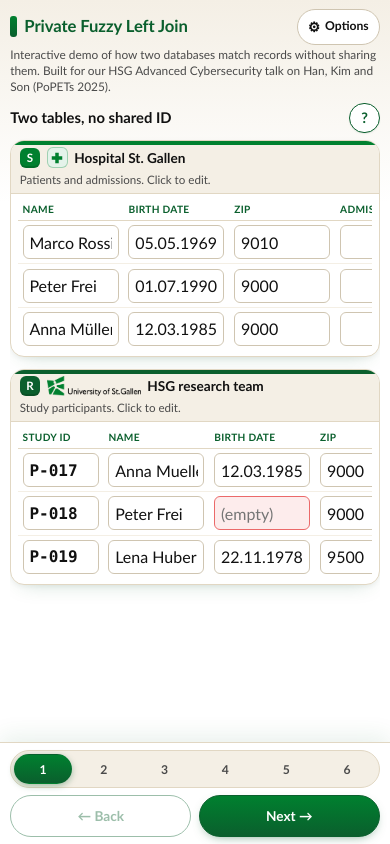
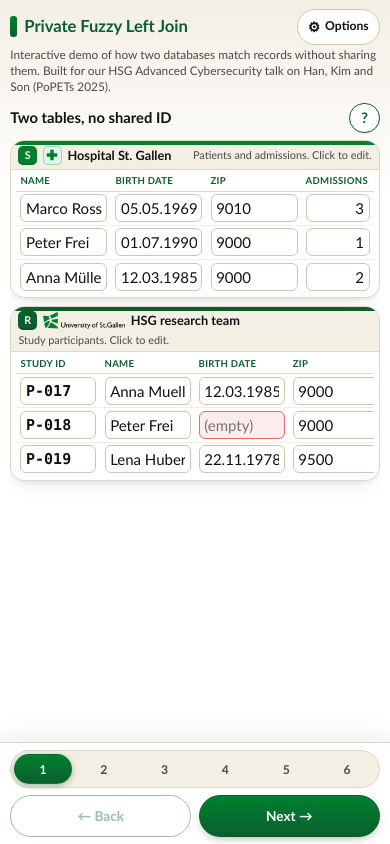
Before and after one commit to Piberg24/private-fuzzy-left-join-sim, a plain HTML site: page index.html in a window 390 px wide. Drawn offline with Linux system fonts and the light colour scheme.

Commit message:
Make tables, cells, and share chips even more compact

```diff
--- a/style.css
+++ b/style.css
@@ -784,22 +784,22 @@ body {
 }
 
 .panel-header {
-  padding: 0.45rem 0.7rem 0.38rem;
+  padding: 0.34rem 0.58rem 0.28rem;
   background-color: var(--light-sand);
   border-bottom: 1px solid var(--sand);
   display: flex;
   align-items: center;
   justify-content: space-between;
   flex-wrap: wrap;
-  gap: 0.25rem 0.65rem;
+  gap: 0.2rem 0.55rem;
 }
 
 .panel-title {
   margin: 0;
   display: flex;
   align-items: center;
-  gap: 0.45rem;
-  font-size: 0.94rem;
+  gap: 0.4rem;
+  font-size: 0.88rem;
   font-weight: 700;
   color: var(--text);
 }
@@ -808,11 +808,11 @@ body {
   display: inline-flex;
   align-items: center;
   justify-content: center;
-  width: 1.4rem;
-  height: 1.4rem;
-  border-radius: 6px;
+  width: 1.28rem;
+  height: 1.28rem;
+  border-radius: 5px;
   color: var(--white);
-  font-size: 0.8rem;
+  font-size: 0.74rem;
   font-weight: 700;
   flex-shrink: 0;
   box-shadow: inset 0 -2px 0 rgba(0, 0, 0, 0.15);
@@ -834,28 +834,28 @@ body {
 }
 
 .party-logo-hospital {
-  width: 1.45rem;
-  height: 1.45rem;
-  border-radius: 6px;
+  width: 1.3rem;
+  height: 1.3rem;
+  border-radius: 5px;
   background-color: var(--green-soft);
   border: 1px solid rgba(0, 128, 47, 0.3);
   color: var(--green);
 }
 
 .party-logo-hsg {
-  height: 1.35rem;
+  height: 1.18rem;
   width: auto;
   display: block;
   object-fit: contain;
 }
 
 .panel-role {
-  font-size: 0.8rem;
+  font-size: 0.75rem;
   color: var(--text-muted);
 }
 
 .panel-body {
-  padding: 0.38rem 0.6rem 0.48rem;
+  padding: 0.24rem 0.48rem 0.34rem;
   flex: 1;
 }
 
@@ -887,19 +887,19 @@ body {
 table {
   width: 100%;
   border-collapse: collapse;
-  font-size: 0.86rem;
+  font-size: 0.8rem;
 }
 
 th,
 td {
-  padding: 0.3rem 0.42rem;
+  padding: 0.2rem 0.32rem;
   text-align: left;
   border-bottom: 1px solid var(--light-sand);
   vertical-align: middle;
 }
 
 th {
-  font-size: 0.74rem;
+  font-size: 0.68rem;
   font-weight: 700;
   letter-spacing: 0.03em;
   text-transform: uppercase;
@@ -932,14 +932,14 @@ tr.is-extra-row td {
 
 .cell-input {
   width: 100%;
-  min-width: 62px;
+  min-width: 56px;
   font-family: inherit;
-  font-size: 0.85rem;
+  font-size: 0.8rem;
   color: var(--text);
   background-color: var(--white);
   border: 1px solid var(--border);
   border-radius: var(--radius-sm);
-  padding: 0.2rem 0.38rem;
+  padding: 0.14rem 0.3rem;
   transition: border-color 0.15s ease, box-shadow 0.15s ease;
 }
 
@@ -991,9 +991,9 @@ tr.is-extra-row td {
 
 .feature-val {
   font-family: var(--font-mono);
-  font-size: 0.82rem;
+  font-size: 0.75rem;
   display: inline-block;
-  padding: 0.14rem 0.42rem;
+  padding: 0.08rem 0.3rem;
   background-color: var(--light-sand);
   border: 1px solid var(--sand);
   border-radius: var(--radius-sm);
@@ -1002,9 +1002,9 @@ tr.is-extra-row td {
 
 .badge {
   display: inline-block;
-  padding: 0.14rem 0.55rem;
+  padding: 0.08rem 0.42rem;
   border-radius: 999px;
-  font-size: 0.82rem;
+  font-size: 0.74rem;
   font-weight: 700;
   white-space: nowrap;
 }
@@ -1038,12 +1038,12 @@ tr.is-extra-row td {
   display: inline-flex;
   align-items: center;
   justify-content: center;
-  min-width: 1.75rem;
-  height: 1.58rem;
-  padding: 0 0.38rem;
-  border-radius: 6px;
+  min-width: 1.5rem;
+  height: 1.38rem;
+  padding: 0 0.28rem;
+  border-radius: 5px;
   font-family: var(--font-mono);
-  font-size: 0.86rem;
+  font-size: 0.8rem;
   font-weight: 700;
   font-variant-numeric: tabular-nums;
   background: linear-gradient(180deg, var(--white), var(--light-sand));
@@ -1292,43 +1292,47 @@ tr.is-extra-row td {
     gap: 0.25rem;
   }
 
-  /* 16px stops iOS Safari from zooming into inputs, kept compact */
+  /* Compact inputs & tables on mobile */
+  .two-col {
+    gap: 0.5rem;
+  }
+
   .cell-input {
-    font-size: 16px;
-    min-height: 34px;
-    min-width: 96px;
-    padding: 0.2rem 0.4rem;
+    font-size: 15px;
+    min-height: 28px;
+    min-width: 86px;
+    padding: 0.14rem 0.32rem;
   }
 
   .cell-input-id {
-    min-width: 68px;
+    min-width: 62px;
   }
 
   .cell-input-num {
-    min-width: 58px;
+    min-width: 52px;
   }
 
   .panel-header {
-    padding: 0.42rem 0.6rem 0.36rem;
+    padding: 0.32rem 0.5rem 0.26rem;
   }
 
   .panel-body {
-    padding: 0.32rem 0.45rem 0.42rem;
+    padding: 0.2rem 0.36rem 0.28rem;
   }
 
   th,
   td {
-    padding: 0.28rem 0.34rem;
-    font-size: 0.83rem;
+    padding: 0.18rem 0.28rem;
+    font-size: 0.78rem;
   }
 
   th {
-    font-size: 0.7rem;
+    font-size: 0.66rem;
   }
 
   .share-chip {
-    min-width: 1.7rem;
-    height: 1.55rem;
-    font-size: 0.84rem;
+    min-width: 1.48rem;
+    height: 1.36rem;
+    font-size: 0.78rem;
   }
 }
```
